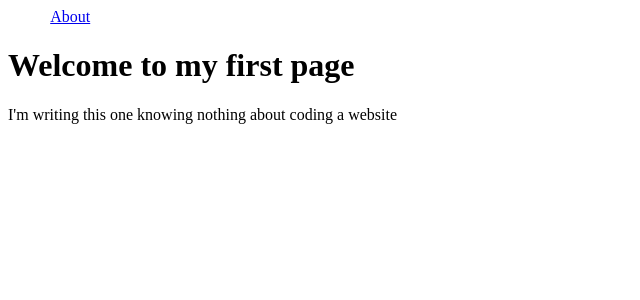
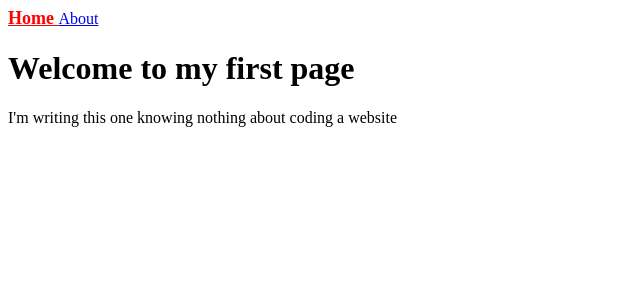
Before and after one commit to nguyennhuhuyhoang/A-N2H2-Site, a Jekyll site: the page built from index.html, in a window 1280 px wide. Shown: the top 300 px of the page, without its empty margins (0-640 px from the left). Built offline with Jekyll 4.4.1, drawn with Linux system fonts in a browser that asks for light colours.

Commit message:
add more css

```diff
--- a/_sass/main.scss
+++ b/_sass/main.scss
@@ -1,3 +1,5 @@
 .current {
-    color: rgb(255, 255, 255);
+    color: rgb(255, 0, 0);
+    font-size: large;
+    font-weight: bold;
 }
```
